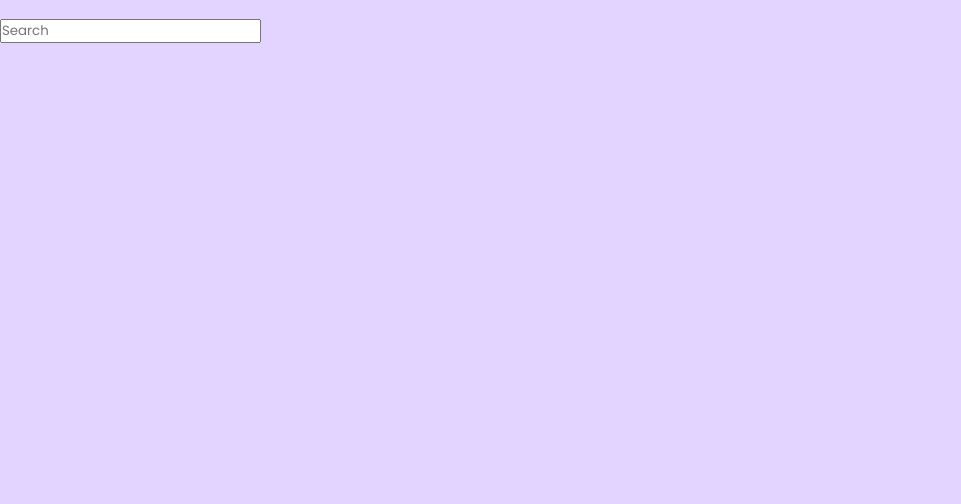
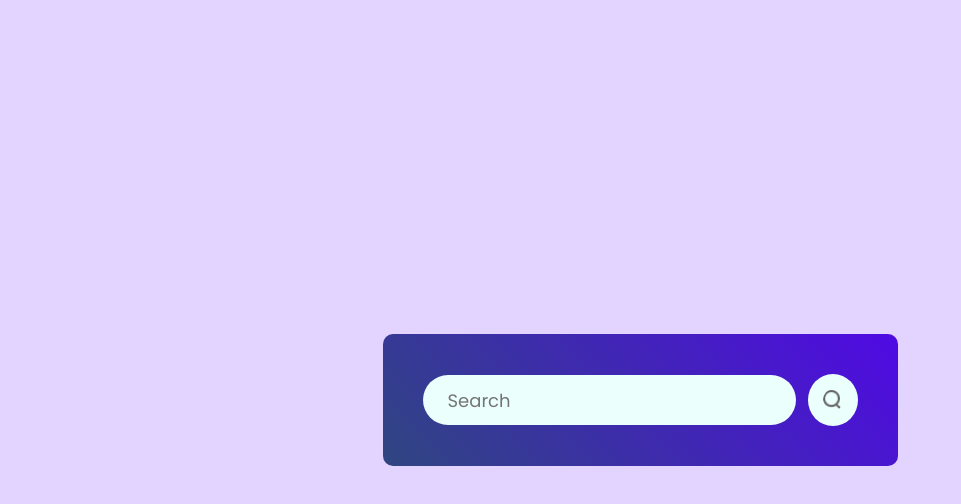
Before and after one commit to MG10327/WeatherApp, a React (Vite) app: page / in a window 1280 px wide. Shown: the top 504 px of the page, without its empty margins (0-961 px from the left). Built offline with nearby package versions, Linux system fonts and the light colour scheme.

Commit message:
basic search ui setup

```diff
--- a/src/components/Weather.jsx
+++ b/src/components/Weather.jsx
@@ -1,15 +1,16 @@
 import React from 'react'
 import './Weather.scss'
+import search_icon from '../assets/search.png'
 
 const Weather = () => {
   return (
-    <div>
-        <h1 className='weather'>
+    <div className='weather-container'>
+        <div className='weather'>
           <div className="search-bar">
             <input type="text" placeholder='Search'/>
-            <img src="" alt="" />
+            <img src={search_icon} alt="" />
           </div>
-        </h1>
+        </div>
     </div>
   )
 }
--- a/src/components/Weather.scss
+++ b/src/components/Weather.scss
@@ -0,0 +1,38 @@
+.weather-container {
+    display: grid;
+}
+
+.weather {
+    place-self: center;
+    padding: 40px;
+    border-radius: 10px;
+    background-image: linear-gradient(45deg, #2f4680, #500ae4);
+    display: flex;
+    align-items: center;
+    flex-direction: column;
+}
+
+.search-bar {
+    display: flex;
+    align-items: center;
+    gap: 12px;
+
+    input {
+        height: 50px;
+        border: none;
+        outline: none;
+        border-radius: 40px;
+        padding-left: 25px;
+        color: #626262;
+        background: #ebfffc;
+        font-size: 18px;
+    }
+
+    img {
+        width: 50px;
+        padding: 15px;
+        border-radius: 50%;
+        background: #ebfffc;
+        cursor: pointer;
+    }
+}
--- a/src/main.jsx
+++ b/src/main.jsx
@@ -1,7 +1,7 @@
 import { StrictMode } from 'react'
 import { createRoot } from 'react-dom/client'
 import App from './App.jsx'
-import './index.css'
+import './index.scss'
 
 createRoot(document.getElementById('root')).render(
   <StrictMode>
```
Also changed, not shown: src/App.css (deleted), src/App.scss (added), src/index.scss (renamed from src/index.css).
